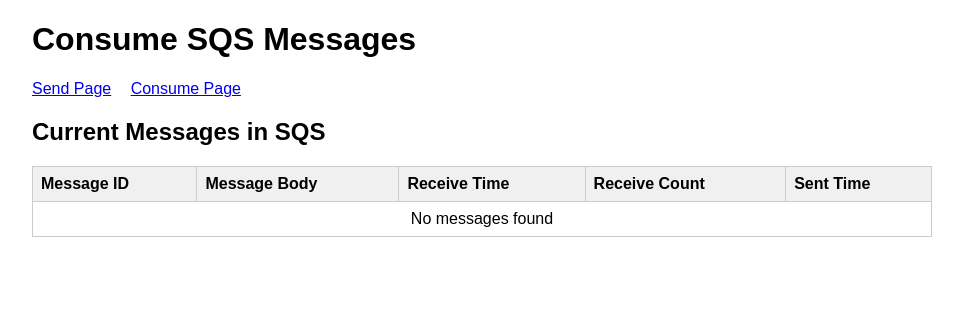
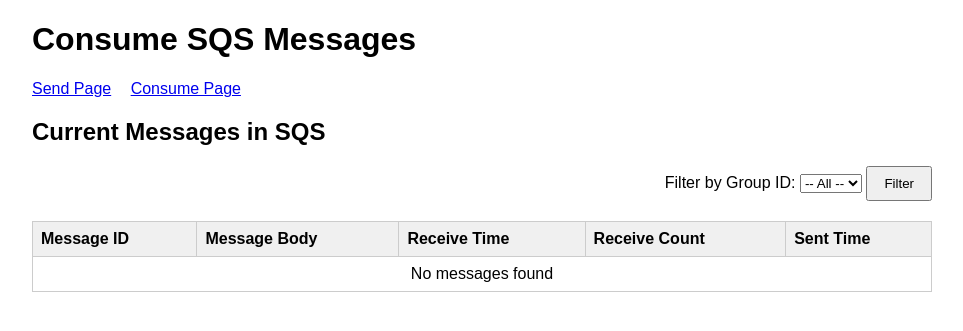
Before and after one commit to hulkpm/aws-queue-demo, a Flask app: page /consume in a window 1280 px wide. Shown: the top 331 px of the page, without its empty margins (158-1121 px from the left). Run offline with Flask 3, Linux system fonts and the light colour scheme; data that the repository does not hold is empty.

Commit message:
add filter in consumer page

```diff
--- a/flask-app/app.py
+++ b/flask-app/app.py
@@ -66,7 +66,10 @@
     except Exception as e:
         messages = []
         error = f"Queue error: {str(e)}"
-        return render_template('consume.html', messages=messages, error=error)
+        return render_template('consume.html', messages=messages,
+                                               group_ids=group_ids,
+                                               selected_group_id=selected_group_id,
+                                               error=error)
 
     return render_template('consume.html', messages=messages)
 @app.route('/delete', methods=['POST'])
--- a/flask-app/templates/consume.html
+++ b/flask-app/templates/consume.html
@@ -27,7 +27,20 @@
 </div>
 
 <h2>Current Messages in SQS</h2>
-
+<!-- ✅ Group ID 筛选下拉框（表格右上角） -->
+<div style="text-align: right;">
+    <form method="GET" action="/consume">
+        <label for="group_id">Filter by Group ID:</label>
+        <select name="group_id" id="group_id">
+            <option value="">-- All --</option>
+            {% for gid in group_ids %}
+                <option value="{{ gid }}" {% if gid == selected_group_id %}selected{% endif %}>{{ gid }}</option>
+            {% endfor %}
+        </select>
+        <button type="submit">Filter</button>
+    </form>
+</div>
+<!-- ✅ 结束：Group ID 筛选下拉框 -->
 <table>
     <thead>
         <tr>
```
